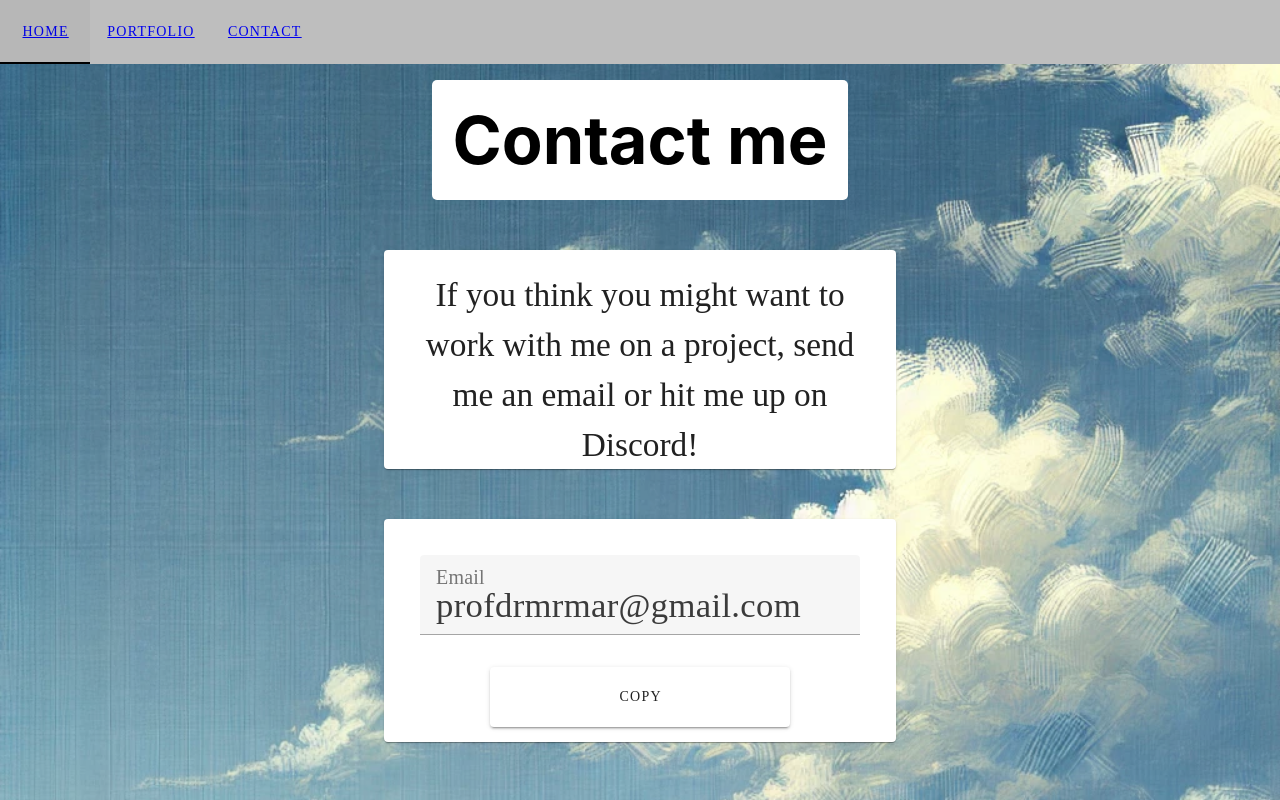
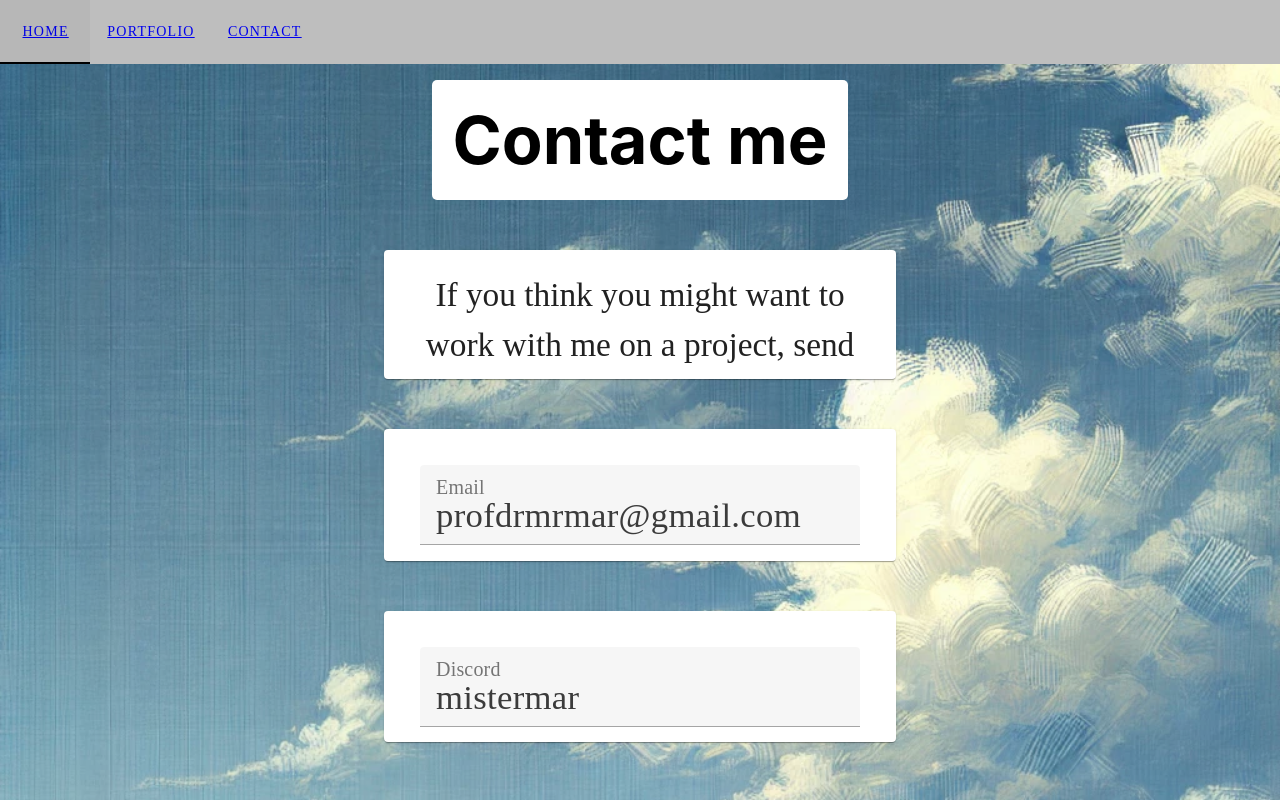
Before and after one commit to MrMarHVD/music-portfolio, a Vue app: page /contact in a window 1280 px wide. Built offline with nearby package versions, Linux system fonts and the light colour scheme.

Commit message:
feat: Added discord card to contact page and improved styling.

```diff
--- a/src/components/ContactPage.vue
+++ b/src/components/ContactPage.vue
@@ -3,9 +3,16 @@ import { ref } from 'vue'
 import { VContainer, VCard, VCardText, VTextField, VBtn } from 'vuetify/components'
 
 const email = ref('profdrmrmar@gmail.com')
+const discord = ref('mistermar')
 
-const copyToClipboard = () => {
+// Copy email to the clipboard
+const copyEmailtoClipboard = () => {
   navigator.clipboard.writeText(email.value)
+}
+
+// Copy Discord to the clipboard
+const copyDiscordtoClipboard = () => {
+  navigator.clipboard.writeText(discord.value)
 }
 </script>
 
@@ -23,7 +30,18 @@ const copyToClipboard = () => {
             label="Email"
             readonly
         />
-        <v-btn id="contactMeButton" @click="copyToClipboard">Copy</v-btn>
+        <v-btn id="contactMeButton" @click="copyEmailtoClipboard">Copy</v-btn>
+      </v-card-text>
+    </v-card>
+    <v-card class="contact-card">
+      <v-card-text class="email-card">
+        <v-text-field
+            class="email-field"
+            v-model="discord"
+            label="Discord"
+            readonly
+        />
+        <v-btn id="contactMeButton" @click="copyDiscordtoClipboard">Copy</v-btn>
       </v-card-text>
     </v-card>
   </v-container>
@@ -73,11 +91,13 @@ const copyToClipboard = () => {
 /* Ensure the text field takes up all available width */
 .email-field {
   width: 100%;
+  align-items: center;
 }
 
 /* Increase the font size of the inner input */
 ::v-deep .email-field input {
   font-size: 26pt !important;
+  align-items: center;
 }
 
 /* Optionally, adjust the label font size if needed */
```
